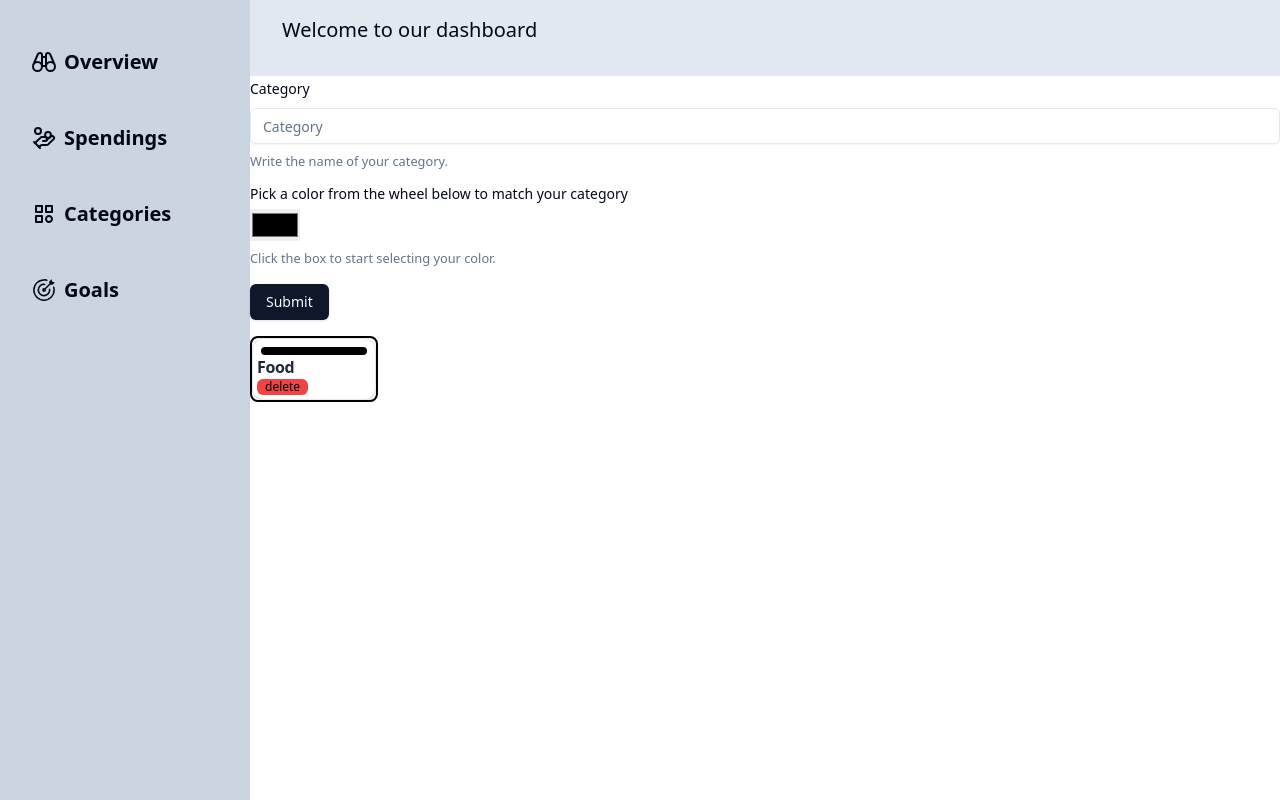
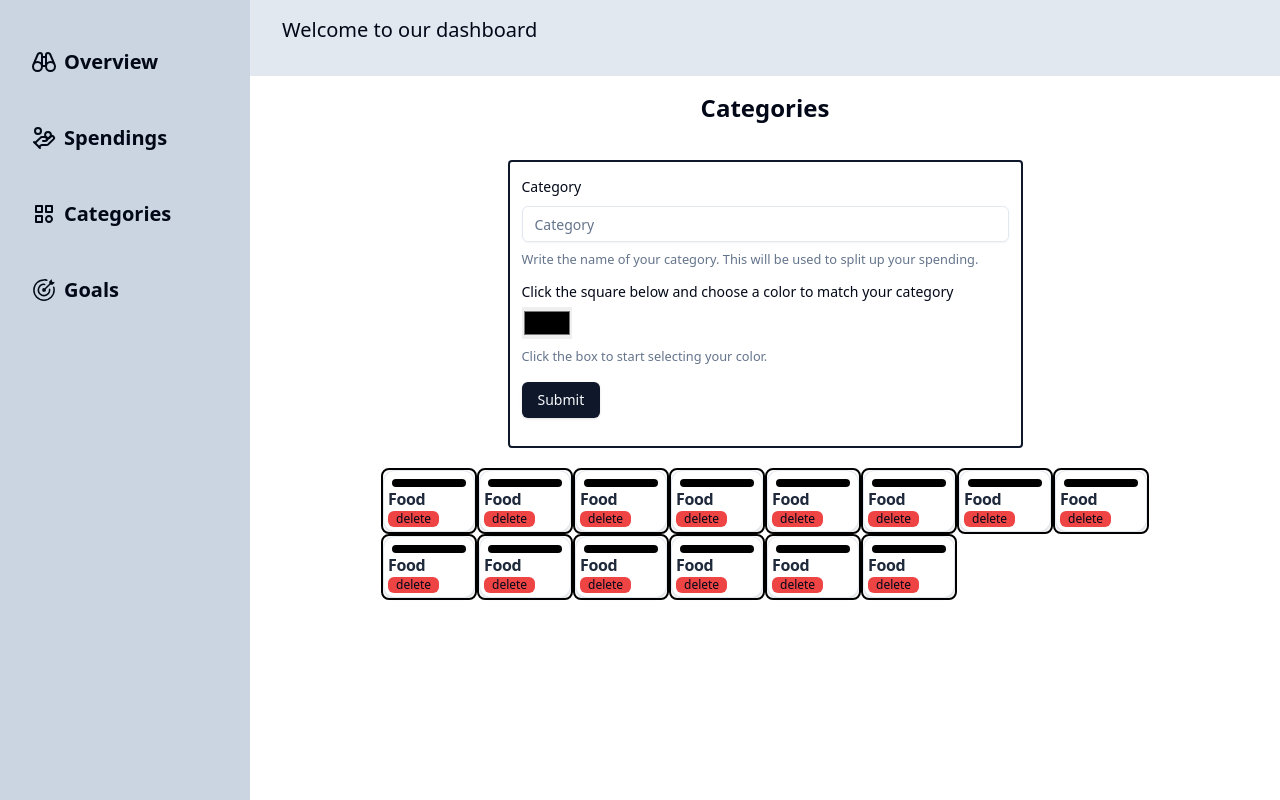
Before and after one commit to bugstile/BudgetPlanner, a React (Vite) app: page /categories in a window 1280 px wide. Built offline with nearby package versions, Linux system fonts and the light colour scheme.

Commit message:
made the categories page look better with styling, spacing and clearer instructions

```diff
--- a/src/components/form/CategoryForm.jsx
+++ b/src/components/form/CategoryForm.jsx
@@ -38,6 +38,9 @@ export default function CategoryForm() {
         console.log(values)
       }
   return (
+    <div className="w-1/2 border-2 m-5 p-3 rounded-sm border-slate-900">
+
+
     <Form {...form}>
       <form onSubmit={form.handleSubmit(onSubmit)} className="space-y-4 pb-4" >
         <FormField
@@ -50,14 +53,14 @@ export default function CategoryForm() {
                 <Input placeholder="Category" {...field} />
               </FormControl>
               <FormDescription>
-                Write the name of your category.
+                Write the name of your category. This will be used to split up your spending.
               </FormDescription>
               <FormMessage />
             </FormItem>
           )}
         />
         <FormItem className="flex flex-col">
-          <FormLabel className="m-0">Pick a color from the wheel below to match your category</FormLabel>
+          <FormLabel className="m-0">Click the square below and choose a color to match your category</FormLabel>
           <input className="h-8 m-0 py-0" type="color" {...register("color")}/>
           <FormDescription>
             Click the box to start selecting your color.
@@ -68,5 +71,6 @@ export default function CategoryForm() {
         <Button type="submit">Submit</Button>
       </form>
     </Form>
+    </div>
   )
 }
--- a/src/pages/CategoriesPage.jsx
+++ b/src/pages/CategoriesPage.jsx
@@ -2,8 +2,33 @@ import CategoryForm from "../components/form/CategoryForm"
 import CategoryCard from "@/components/form/CategoryCard"
 
 export default function CategoriesPage() {
-  return <div>
-        <CategoryForm/>
+  return (
+
+    <div className="flex items-center flex-col w-full h-full">
+
+      <div className="p-4">
+        <h1 className="font-semibold text-2xl">Categories</h1>
+      </div>
+
+      <CategoryForm/>
+
+      <div className="flex-row flex max-w-3xl flex-wrap">
         <CategoryCard color="#000" category="Food"/>
-  </div>;
+        <CategoryCard color="#000" category="Food"/>
+        <CategoryCard color="#000" category="Food"/>
+        <CategoryCard color="#000" category="Food"/>
+        <CategoryCard color="#000" category="Food"/>
+        <CategoryCard color="#000" category="Food"/>
+        <CategoryCard color="#000" category="Food"/>
+        <CategoryCard color="#000" category="Food"/>
+        <CategoryCard color="#000" category="Food"/>
+        <CategoryCard color="#000" category="Food"/>
+        <CategoryCard color="#000" category="Food"/>
+        <CategoryCard color="#000" category="Food"/>
+        <CategoryCard color="#000" category="Food"/>
+        <CategoryCard color="#000" category="Food"/>
+      </div>
+
+    </div>
+  )
 }
```
Also changed, not shown: 1 other file (tests, documents, lock files or other folders).
